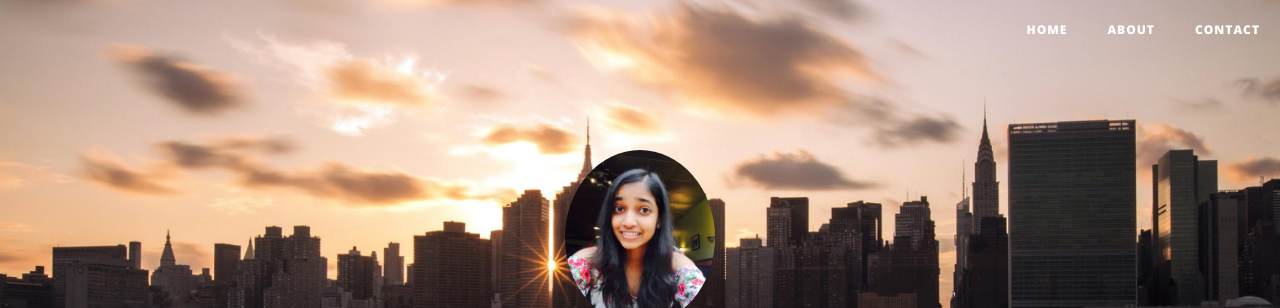
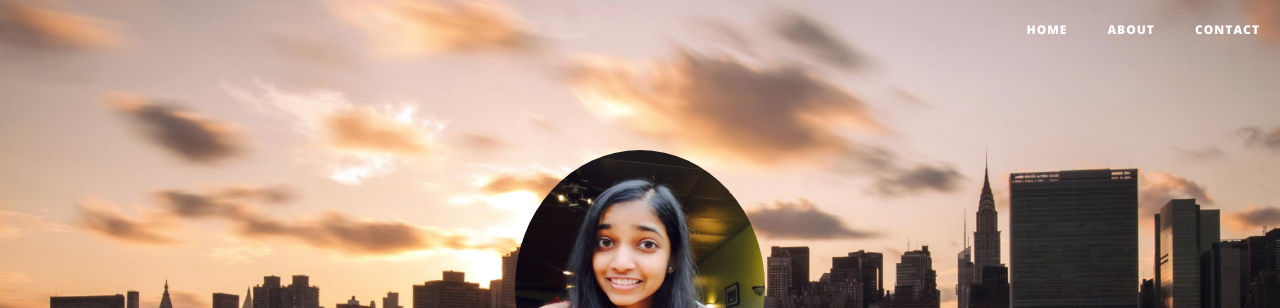
Before and after one commit to dkaruturi/dkaruturi.github.io, a website: page about.html in a window 1280 px wide. Shown: the top 308 px of the page. Drawn offline with nearby package versions, Linux system fonts and the light colour scheme.

Commit message:
testing another about pic

```diff
--- a/about.html
+++ b/about.html
@@ -65,7 +65,7 @@
             <div class="row">
                 <div class="col-lg-8 col-lg-offset-2 col-md-10 col-md-offset-1">
                     <div class="page-heading">
-                      <img src="../img/divya.jpg" class="img-circle" alt="Divya Testing" width="150" height="175">
+                      <img src="../img/divya.jpg" class="img-circle" alt="Divya Testing" width="250" height="275">
                         <h1>About Me</h1>
                         <hr class="small">
                         <span class="subheading">This is what I do.</span>
```
